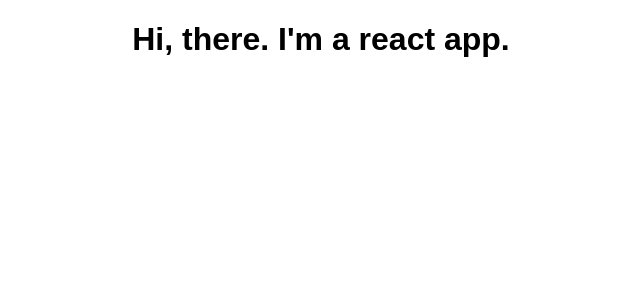
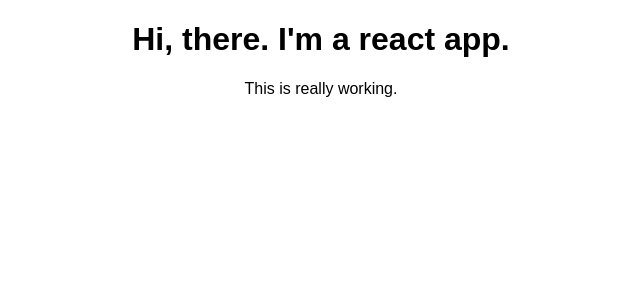
Before and after one commit to ready-1/udemt_react_1, a React (Create React App) app in the folder src/react-complete-guide/: page / in a window 1280 px wide. Shown: the top 300 px of the page, without its empty margins (319-959 px from the left). Built offline with nearby package versions, Linux system fonts and the light colour scheme.

Commit message:
Add Person folder

```diff
--- a/src/react-complete-guide/src/App.js
+++ b/src/react-complete-guide/src/App.js
@@ -6,6 +6,7 @@ class App extends Component {
     return (
       <div className="App">
         <h1> Hi, there.  I'm a react app.</h1>
+        <p>This is really working.</p>
       </div>
     );
     // return React.createElement('div', { className: 'App' }, React.createElement('h1', null, 'Hi, there.  I\'m a React app!!!'));
```
Also changed, not shown: src/react-complete-guide/src/Person/Person.js (added).
